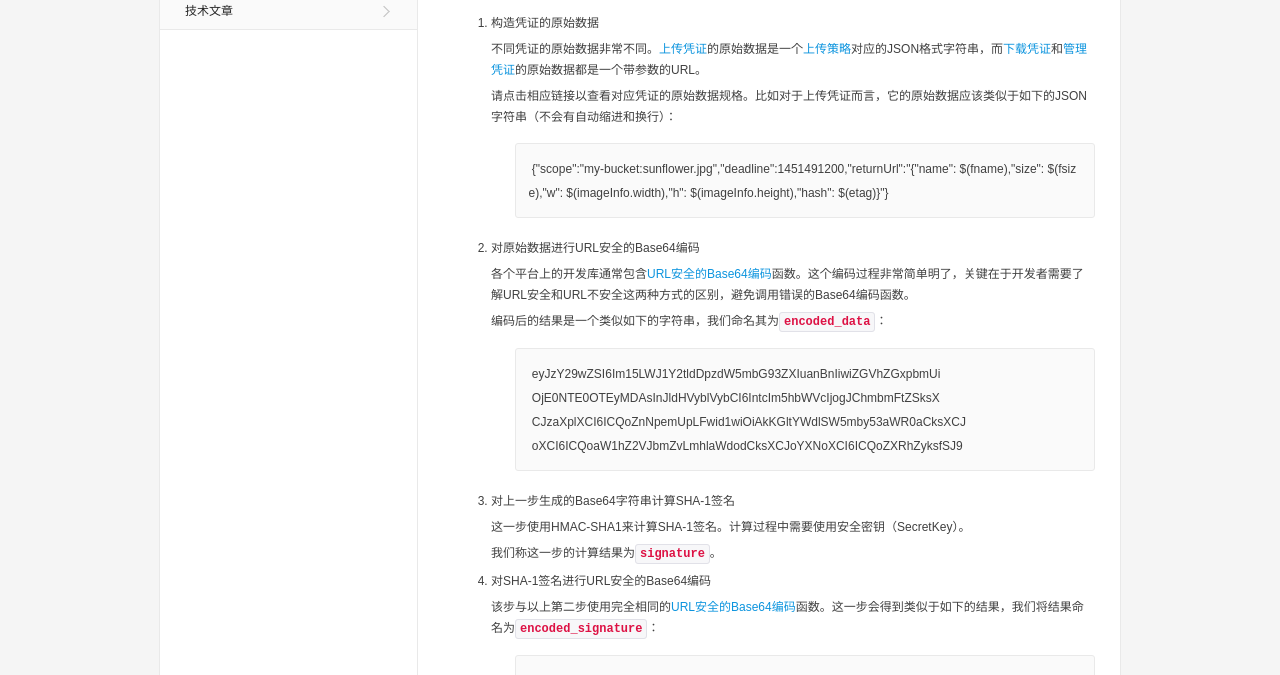
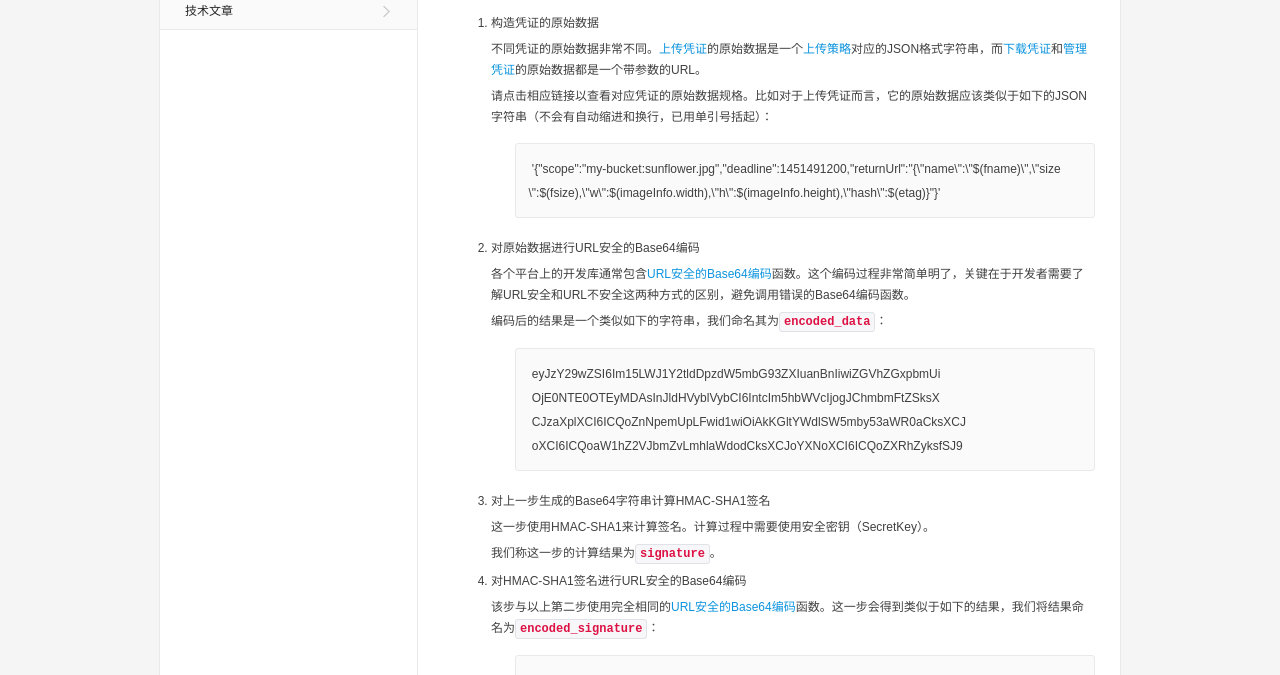
Before and after one commit to qiniu/docs.qiniu.com, a Jekyll site: the page built from docs/v6/api/reference/security/token-algorithm.md, in a window 1280 px wide. Shown: the part 215-890 px from the top of the page. Built offline with Jekyll 4.4.1, drawn with Linux system fonts in a browser that asks for light colours; nearby versions of some CDN libraries; library files that are not in the unit come from our copies.

Commit message:
Add some explanation.

````diff
--- a/docs/v6/api/reference/security/token-algorithm.md
+++ b/docs/v6/api/reference/security/token-algorithm.md
@@ -13,13 +13,13 @@ order: 990
 
 	不同凭证的原始数据非常不同。[上传凭证][uploadTokenHref]的原始数据是一个[上传策略][putPolicyHref]对应的JSON格式字符串，而[下载凭证][downloadTokenHref]和[管理凭证][accessTokenHref]的原始数据都是一个带参数的URL。
 
-	请点击相应链接以查看对应凭证的原始数据规格。比如对于上传凭证而言，它的原始数据应该类似于如下的JSON字符串（不会有自动缩进和换行）：
+	请点击相应链接以查看对应凭证的原始数据规格。比如对于上传凭证而言，它的原始数据应该类似于如下的JSON字符串（不会有自动缩进和换行，已用单引号括起）：
 
 	```
-	{"scope":"my-bucket:sunflower.jpg","deadline":1451491200,"returnUrl":"{"name": $(fname),"size": $(fsize),"w": $(imageInfo.width),"h": $(imageInfo.height),"hash": $(etag)}"}
+	'{"scope":"my-bucket:sunflower.jpg","deadline":1451491200,"returnUrl":"{\"name\":\"$(fname)\",\"size\":$(fsize),\"w\":$(imageInfo.width),\"h\":$(imageInfo.height),\"hash\":$(etag)}"}'
 	```
 
-1. 对原始数据进行URL安全的Base64编码
+2. 对原始数据进行URL安全的Base64编码
 
 	各个平台上的开发库通常包含[URL安全的Base64编码][urlsafeBase64Href]函数。这个编码过程非常简单明了，关键在于开发者需要了解URL安全和URL不安全这两种方式的区别，避免调用错误的Base64编码函数。
 
@@ -32,13 +32,13 @@ order: 990
 	oXCI6ICQoaW1hZ2VJbmZvLmhlaWdodCksXCJoYXNoXCI6ICQoZXRhZyksfSJ9
 	```
 
-1. 对上一步生成的Base64字符串计算SHA-1签名
+3. 对上一步生成的Base64字符串计算HMAC-SHA1签名
 
-	这一步使用HMAC-SHA1来计算SHA-1签名。计算过程中需要使用安全密钥（SecretKey）。
+	这一步使用HMAC-SHA1来计算签名。计算过程中需要使用安全密钥（SecretKey）。
 
 	我们称这一步的计算结果为**`signature`**。
 
-1. 对SHA-1签名进行URL安全的Base64编码
+4. 对HMAC-SHA1签名进行URL安全的Base64编码
 
 	该步与以上第二步使用完全相同的[URL安全的Base64编码]()函数。这一步会得到类似于如下的结果，我们将结果命名为**`encoded_signature`**：
 
````
Also changed, not shown: docs/v6/api/reference/security/upload-token.md (+1 -1 lines).
